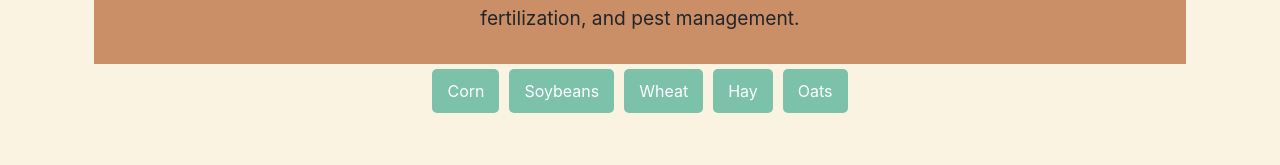
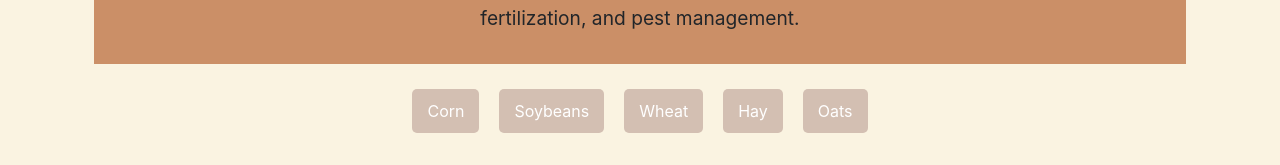
Before and after one commit to scuruchima1/built-team-b-hackathon, a React (Create React App) app in the folder frontend/: page /about in a window 1280 px wide. Shown: the part 710-875 px from the top of the page. Built offline with nearby package versions, Linux system fonts and the light colour scheme; a web font is replaced by a local one.

Commit message:
resize image

```diff
--- a/frontend/src/About.css
+++ b/frontend/src/About.css
@@ -22,3 +22,23 @@
     background-color: #cb8f67;
 
 }
+
+.about-container .crop-list {
+    display: flex;
+    flex-wrap: wrap;
+    justify-content: center;
+    gap: 10px;
+    margin-top: 20px;
+
+}
+
+.about-container .crop-list button {
+    background-color: #d3bfb2;
+
+    transition: transform 0.3s ease-in-out;
+}
+
+.about-container .crop-list button:hover {
+    transform: translateY(-5px);
+
+}
--- a/frontend/src/About.js
+++ b/frontend/src/About.js
@@ -30,7 +30,7 @@ const About = () => {
         },
         {
             name: 'Soybeans',
-            image: '/Soybeans.jpg',
+            image: '/Soybean.jpg',
             description: 'Soybeans are a versatile crop that can be used for food, animal feed, and industrial products.',
             tips: {
                 pestManagement: 'Watch for aphids and soybean loopers. Use resistant varieties and crop rotation to manage pests.',
@@ -50,6 +50,7 @@ const About = () => {
         },
         {
             name: 'Hay',
+            image : '/Hay.jpg',
             description: 'Hay is a forage crop that is used to feed livestock.',
             tips: {
                 pestManagement: 'Check for pests like alfalfa weevils and grasshoppers. Implement timely harvests to avoid infestations.',
@@ -110,6 +111,8 @@ const About = () => {
                     </p>
                 </div>
             </section>
+
+            <section className="Crops">
                 <div className="crop-list">
                     {crops.map((crop) => (
                         <button key={crop.name} onClick={() => openModal(crop)} className="crop-button">
@@ -122,6 +125,7 @@ const About = () => {
                     crop={selectedCrop}
                     onRequestClose={closeModal}
                 />
+            </section>
         </div>
     );
 };
--- a/frontend/src/CropModal.css
+++ b/frontend/src/CropModal.css
@@ -1,23 +1,11 @@
-
-.modal {
-    content: '';
-    position: fixed;
-    top: 50%;
-    left: 50%;
-    transform: translate(-50%, -50%);
-    background: white;
-    padding: 20px;
-    border-radius: 8px;
-    box-shadow: 0 4px 8px rgba(0, 0, 0, 0.2);
-    z-index: 1000; /* Ensure the modal is above other content */
-}
-
-.overlay {
+.ReactModalPortal .ReactModal__Content ReactModal__Content--after-open {
     position: fixed;
     top: 0;
     left: 0;
     right: 0;
     bottom: 0;
-    background: rgba(0, 0, 0, 0.5); /* Semi-transparent background */
-    z-index: 999; /* Ensure the overlay is below the modal */
+    display: flex;
+    justify-content: center;
+    align-items: center;
+    z-index: 1000;
 }
--- a/frontend/src/CropModal.js
+++ b/frontend/src/CropModal.js
@@ -1,6 +1,7 @@
 // src/components/CropModal.js
 import React from 'react';
 import Modal from 'react-modal';
+import './CropModal.css';
 
 Modal.setAppElement('#root'); // Set the root element for accessibility
 
@@ -12,7 +13,7 @@ const CropModal = ({ isOpen, onRequestClose, crop }) => {
         <Modal isOpen={isOpen} onRequestClose={onRequestClose}>
 
             <h2>{crop.name}</h2>
-            <img src={crop.image} alt={crop.title} style={{ width: '100%', height: 'auto' }} />
+            <img src={crop.image} alt={crop.title} style={{ width: '40%', height: 'auto' }} />
             <p>{crop.description}</p>
             <h3>Pest Management Tips:</h3>
             <p>{crop.tips.pestManagement}</p>
```
Lines whose indentation alone changed are shown as unchanged.
